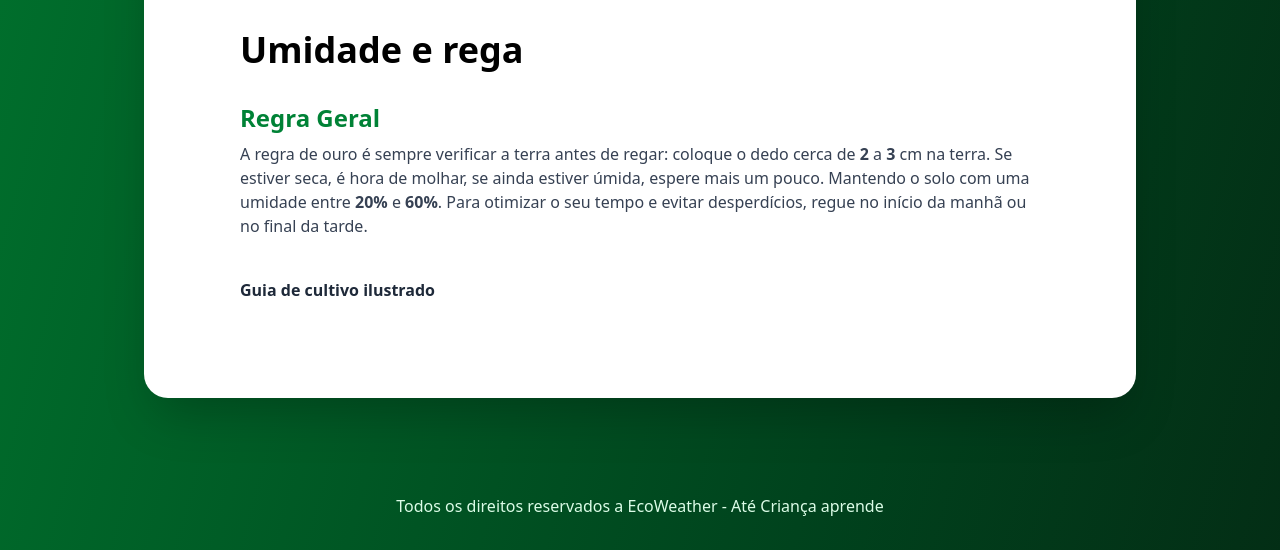
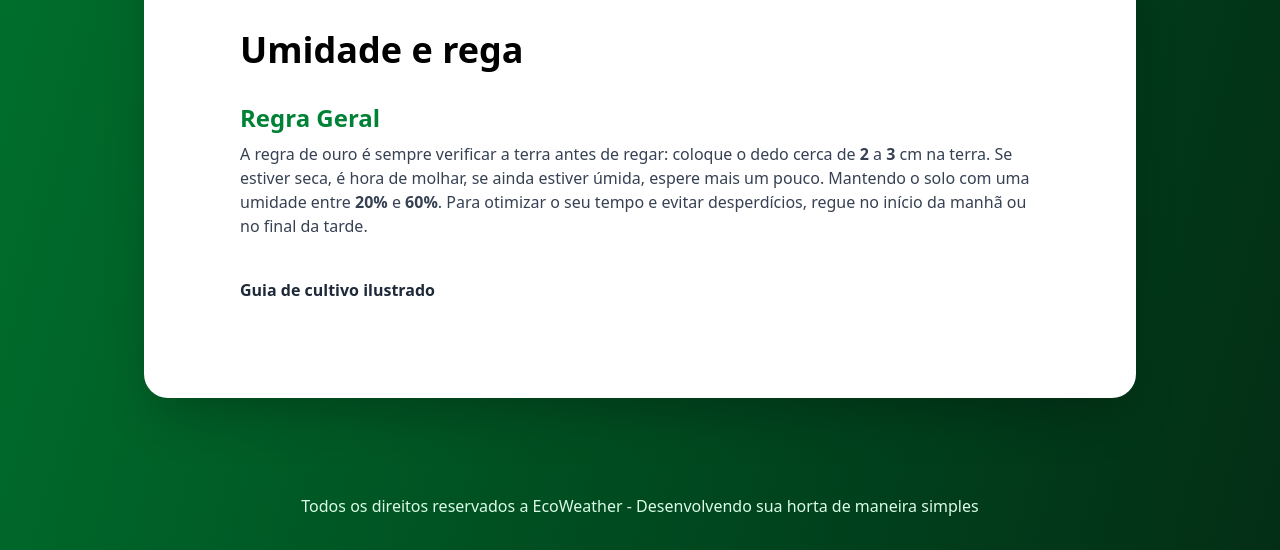
Before and after one commit to SamuelVazScheneider/EcoWeather, a website: page src/index.html in a window 1280 px wide. Shown: the part 4170-4720 px from the top of the page. Drawn offline with Linux system fonts and the light colour scheme; files that its build step writes are made by us from their sources.

Commit message:
teste 2.0

```diff
--- a/src/index.html
+++ b/src/index.html
@@ -269,7 +269,7 @@ href="https://cdnjs.cloudflare.com/ajax/libs/font-awesome/7.0.1/css/all.min.css"
     </main>
 
     <footer class="text-center text-green-100 py-8 mt-16">
-        <p>Todos os direitos reservados a EcoWeather - Até Criança aprende</p>
+        <p>Todos os direitos reservados a EcoWeather - Desenvolvendo sua horta de maneira simples</p>
     </footer>
 
     <script src="src/teste.js"></script>
```
